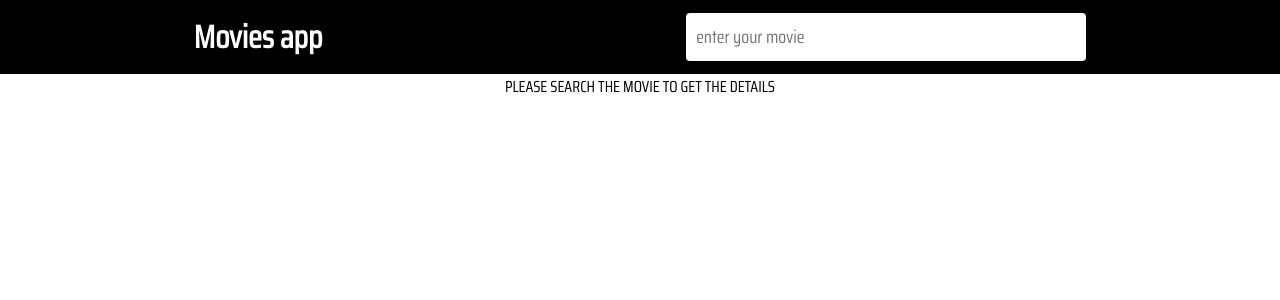
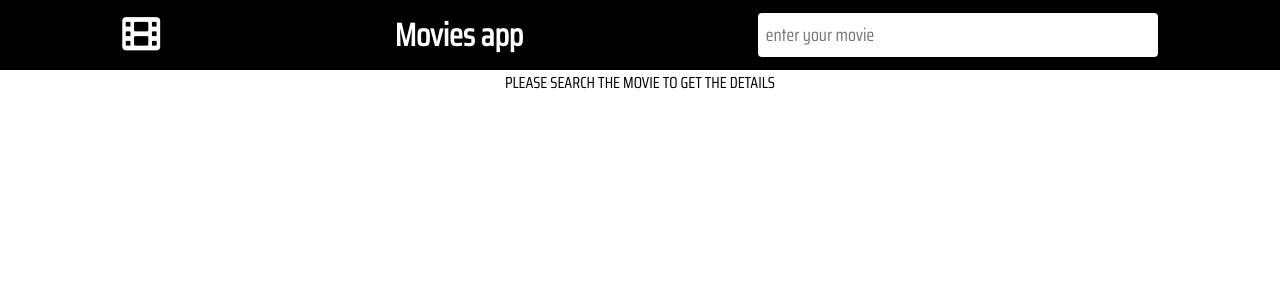
Before and after one commit to kalpanadd/Movies_app_reactjs, a React (Create React App) app: page / in a window 1280 px wide. Shown: the top 300 px of the page. Built offline with nearby package versions, Linux system fonts and the light colour scheme.

Commit message:
all features done added movie icon

```diff
--- a/src/App.jsx
+++ b/src/App.jsx
@@ -19,14 +19,14 @@ align-items:center;
 justify-content:space-around;
 background-color:black;
 color:white;
-padding:12px;
+padding:5px;
 `
 
 const InputBox = styled.input`
 border:none;
 outline:none;
 cursor:pointer;
-padding:10px;
+padding:8px;
 width:25rem;
 border-radius:4px;
 font-size:large;
@@ -36,6 +36,7 @@ display:flex;
 flex-wrap:wrap;
 align-items:center;
 justify-content:center;
+background-image:linear-gradient(to bottom red,pink,yellow);
 `
 
 function App() {
@@ -63,7 +64,12 @@ function App() {
   return (
     <Container>
       <Header>
-        <h1>Movies app</h1>
+        <span style={{ fontSize: "38px" }}>
+          <i className="fas fa-film"></i>
+
+        </span>
+
+        <h1 style={{ cursor: "pointer" }}>Movies app</h1>
         <InputBox type="search" placeholder="enter your movie"
           onChange={(e) => CallApi(e)}
           value={search}
--- a/src/Componetns/MoviesInfo.jsx
+++ b/src/Componetns/MoviesInfo.jsx
@@ -9,6 +9,9 @@ background-color:pink;
 box-shadow:5px 10px 30px black;
 border-radius:10px;
 font-size:25px;
+justify-content:space-between;
+background-image: linear-gradient(to right, red ,pink,green,tomato,orange,brown);
+color:black;
 `
 
 const Poster = styled.img`
```
